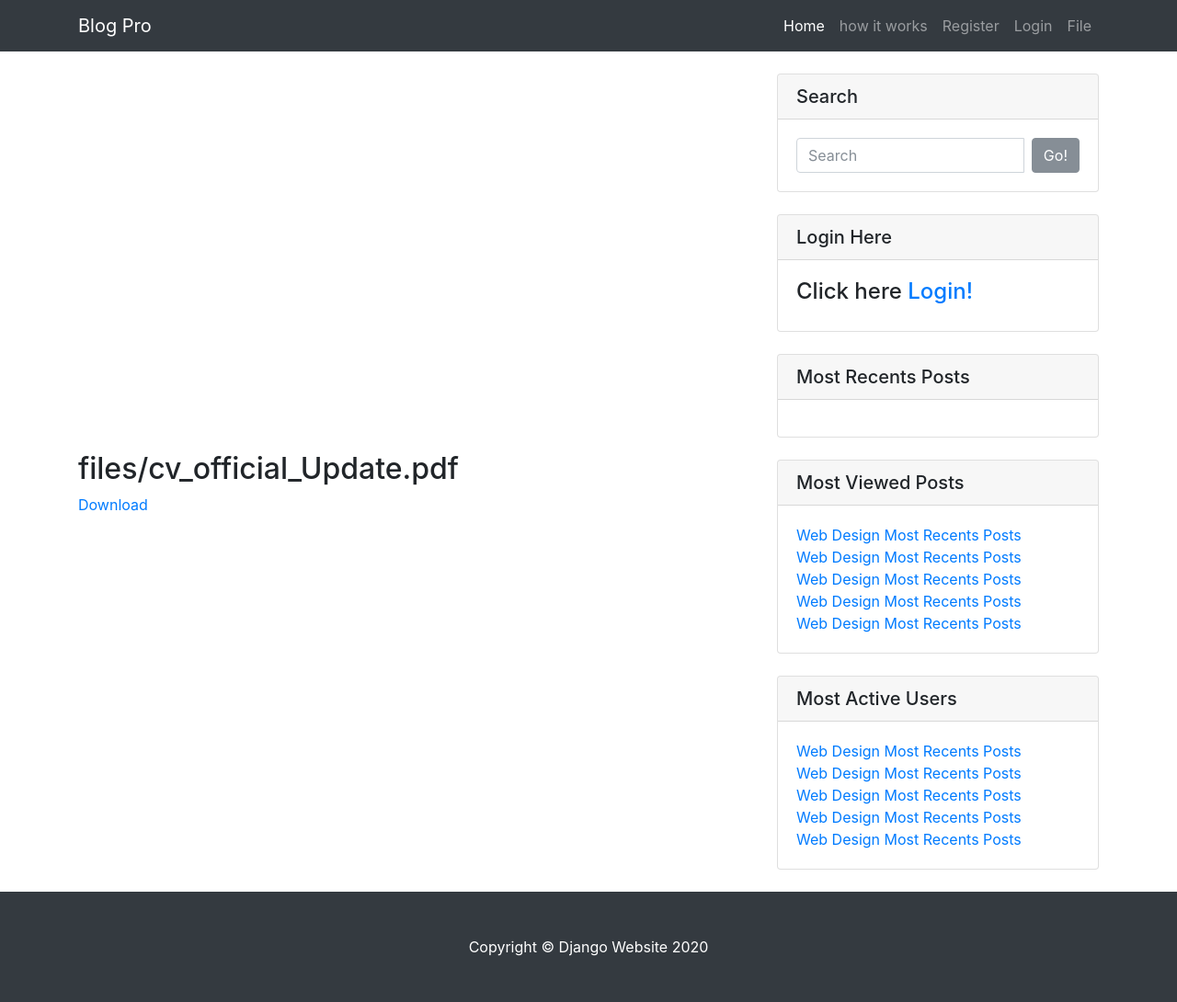
After one commit to Rxavio/django-blog, a Django app: page /file/ in a window 1280 px wide. The commit adds this page. Shown: the whole page at 92% size. Run offline with Django 3.2, Linux system fonts and the light colour scheme; data comes from the database, SQL or seed files in the repository; both versions use the stored data as it was after the commit; some libraries are stand-ins or nearby versions.

Commit message:
add file to download

```diff
--- a/blog_app/admin.py
+++ b/blog_app/admin.py
@@ -5,3 +5,4 @@ from embed_video.admin import AdminVideoMixin
 admin.site.register(Post)
 admin.site.register(Comment)
 admin.site.register(Video)
+admin.site.register(FileAdmin)
--- a/blog_app/models.py
+++ b/blog_app/models.py
@@ -82,3 +82,12 @@ def __str__(self):
 
 class Video(models.Model):
     video = EmbedVideoField()  # same like models.URLField()
+
+
+
+class FileAdmin(models.Model):
+		fileupload = models.FileField(upload_to='files')
+		title= models.CharField(max_length=50)
+
+		def __str__(self):
+			return self.fileupload
--- /dev/null
+++ b/blog_app/templates/blog_app/file.html
@@ -0,0 +1,17 @@
+{% extends 'blog_app/main.html' %}
+{% load static %}
+{% block content %}
+<div class="col-md-8">
+    <br/>
+     {% for post in file %}
+ <div class="embed-responsive embed-responsive-16by9">
+        <h2>{{post.fileupload}}</h2>
+        <a href="{{post.fileupload.url}}" download="{{post.fileupload.url}}">Download</a>
+      </div>
+     {% endfor %}
+</div>
+       <!-- include sidebar -->
+
+{%  include 'blog_app/sidebar.html' %}
+
+{% endblock content %}
--- a/blog_app/templates/blog_app/main.html
+++ b/blog_app/templates/blog_app/main.html
@@ -66,6 +66,9 @@
             </li>
             <li class="nav-item">
               <a class="nav-link" href="{% url 'login' %}">Login</a>
+            </li>
+            <li class="nav-item">
+              <a class="nav-link" href="{% url 'file' %}">File</a>
             </li>
             {% endif %}
 
--- a/blog_app/urls.py
+++ b/blog_app/urls.py
@@ -34,5 +34,7 @@ urlpatterns = [
     #path('how-it-works/', video)
     path('how-it-works/', views.video, name="how-it-works"),
 
+    path('file/', views.file, name="file"),
+
 
 ]
--- a/blog_app/views.py
+++ b/blog_app/views.py
@@ -20,7 +20,6 @@ from django.template.loader import render_to_string
 
 
 def home(request):
-    # posts= Post.objects.all().order_by('-date_posted')
     posts= Post.published.all().order_by('-date_posted')
     paginator=Paginator(posts,5)
     page=request.GET.get('page')
@@ -28,7 +27,6 @@ def home(request):
 
     query=request.GET.get('q')
     if query:
-        # posts = Post.objects.filter(
         posts = Post.published.filter(
         Q(title__icontains=query)|
         Q(author__username=query)|
@@ -183,3 +181,18 @@ def video(request):
 
 
     return render(request, 'blog_app/videos.html', context)
+
+
+
+def file(request):
+    context= {'file': FileAdmin.objects.all()}
+    return render(request, 'blog_app/file.html', context)
+
+def download(request,path):
+    file_path=os.path.join(settings.MEDIA_ROOT,path)
+    if os.path.exists(file_path):
+        with open(file_path,'rb')as fh:
+            response=HttpResponse(fh.read(),content_type="application/fileupload")
+            response['Content-Disposition']='inline;filename='+os.path.basename(file_path)
+            return response
+    raise Http404
--- a/blog_pro/urls.py
+++ b/blog_pro/urls.py
@@ -20,6 +20,9 @@ from django.conf import settings
 from users import views as user_views
 from django.contrib.auth import views as auth_views
 
+from django.conf.urls import url
+from django.views.static import serve
+
 
 
 urlpatterns = [
@@ -32,9 +35,10 @@ urlpatterns = [
 
     path('', include('django.contrib.auth.urls')),
     path('oauth/', include('social_django.urls', namespace="social")),
-
+    url(r'^download/(?P<path>.*)$',serve,{'document_root':settings.MEDIA_ROOT}),
 
 
 
 ]
 urlpatterns += static(settings.MEDIA_URL, document_root=settings.MEDIA_ROOT)
+#urlpatterns += static(settings.STATIC_URL, document_root=settings.STATIC_ROOT)
```
Also changed, not shown: blog_app/migrations/0022_fileadmin.py (added), blog_app/migrations/0023_auto_20200908_2129.py (added), db.sqlite3, static/images/profile_pics/DSC05830.JPG (added), static/images/profile_pics/edwin_8PPuvfJ.jpg (added), static/images/profile_pics/edwin_Z8Sb7ld.jpg (added), static/images/profile_pics/fr_Ei5UwHo.png (added), static/images/profile_pics/vlcsnap-2020-01-30-16h40m17s802.png (added), 1 other file.
